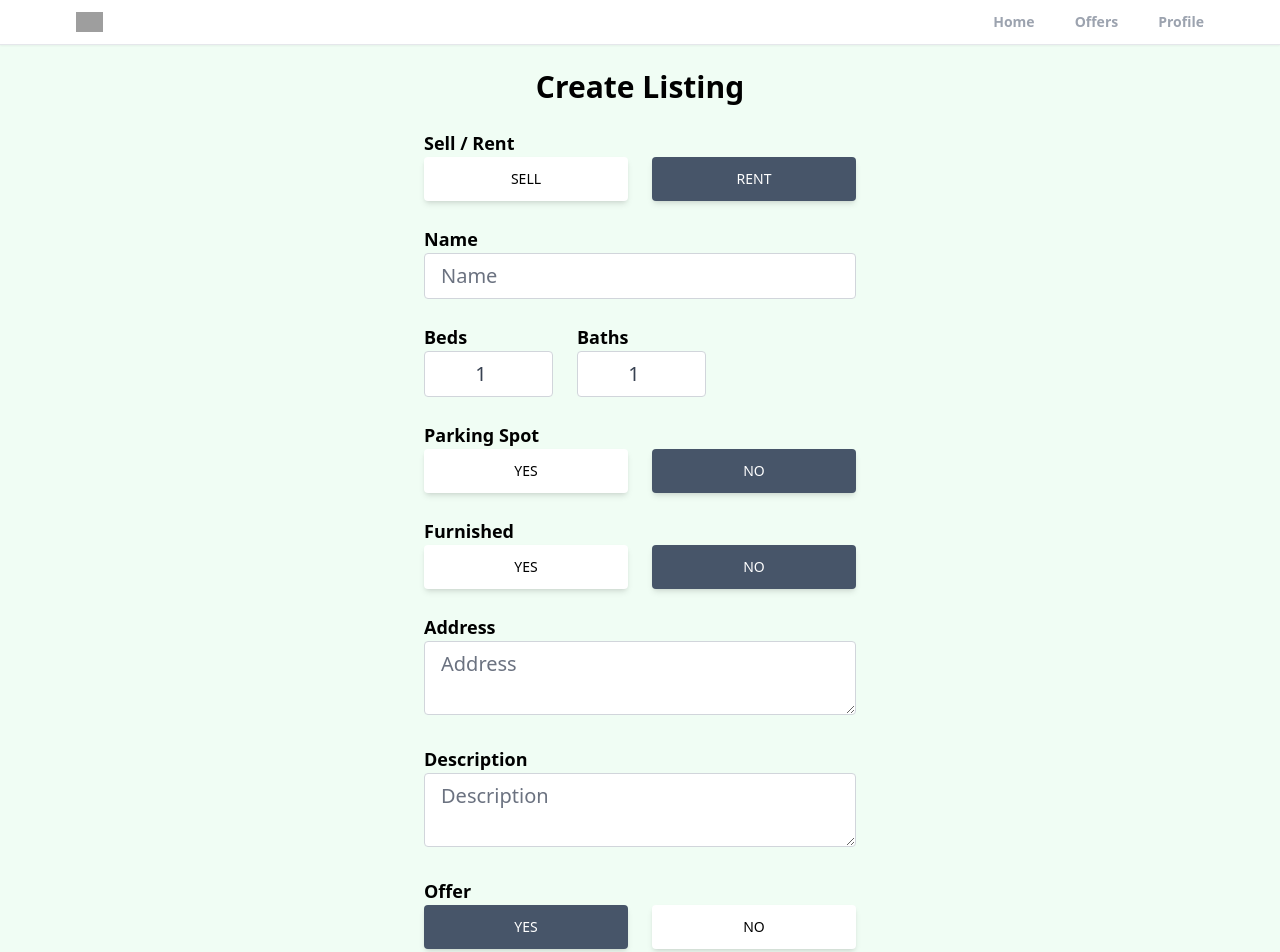
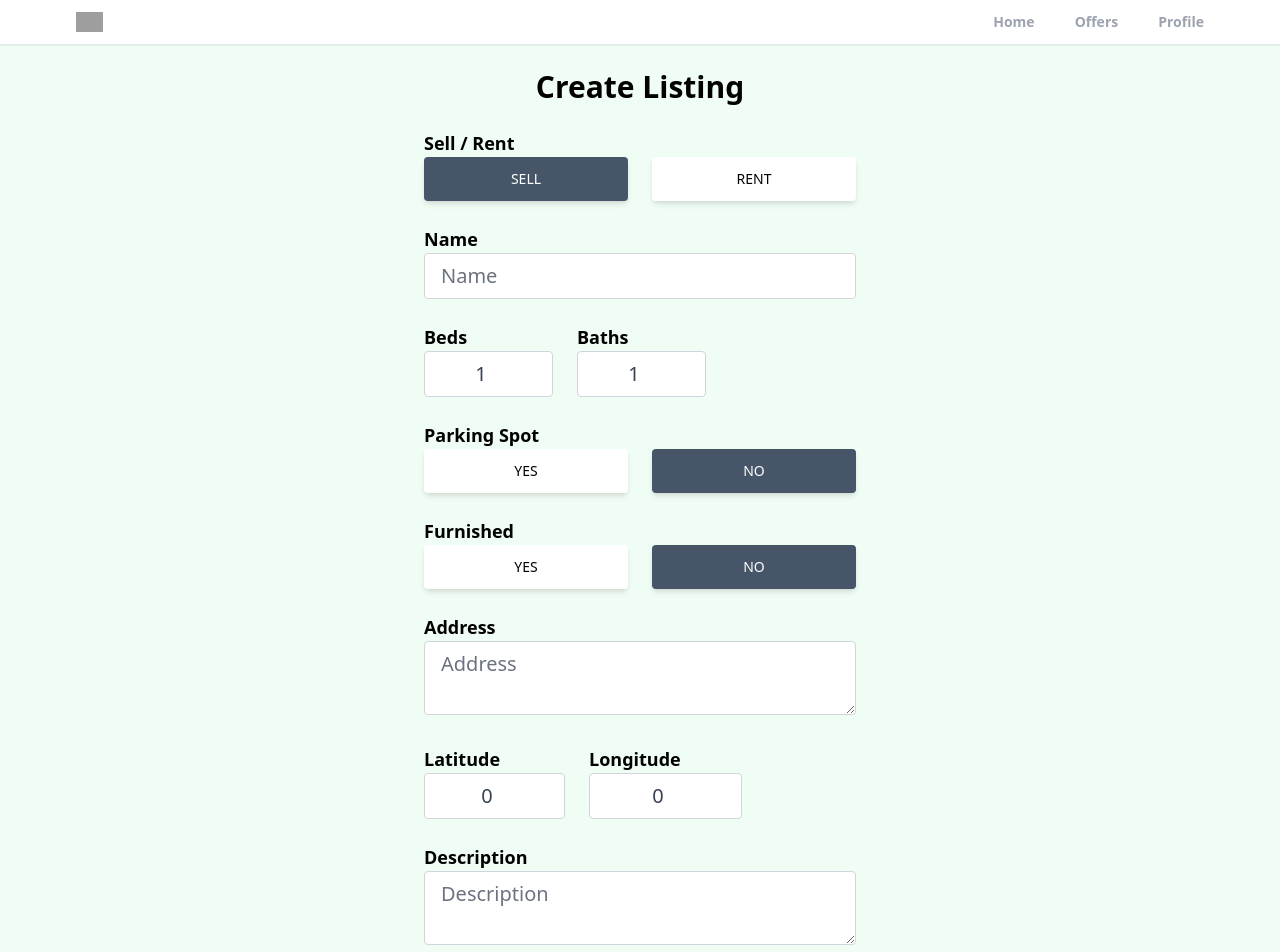
Before and after one commit to Vee-taileng/realtor-clone-react, a React (Create React App) app: page /create-listing in a window 1280 px wide. Shown: the top 952 px of the page. Built offline with nearby package versions, Linux system fonts and the light colour scheme; no server answers; sample sign-in values are in the browser's storage; grey boxes are pictures that could not be loaded.

Commit message:
Add create listings form submit functionality and update the listings to firestore

```diff
--- a/package.json
+++ b/package.json
@@ -14,6 +14,7 @@
     "react-router-dom": "^6.9.0",
     "react-scripts": "5.0.1",
     "react-toastify": "^9.1.1",
+    "uuid": "^9.0.0",
     "web-vitals": "^2.1.4"
   },
   "scripts": {
--- a/src/App.js
+++ b/src/App.js
@@ -1,32 +1,33 @@
-import { BrowserRouter as Router, Routes, Route } from 'react-router-dom';
-import Home from './pages/Home'
-import Offers from './pages/Offers'
-import SignIn from './pages/SignIn'
-import Header from './component/Header'
-import PrivateRoute from './component/PrivateRoute'
-import ForgotPassword from './pages/ForgotPassword'
-import SignUp from './pages/SignUp'
-import { ToastContainer } from 'react-toastify';
-import 'react-toastify/dist/ReactToastify.css';
-import Profile from './pages/Profile';
-import CreateListing from './pages/CreateListing';
-
+import { BrowserRouter as Router, Routes, Route } from "react-router-dom";
+import Home from "./pages/Home";
+import Offers from "./pages/Offers";
+import SignIn from "./pages/SignIn";
+import Header from "./component/Header";
+import PrivateRoute from "./component/PrivateRoute";
+import ForgotPassword from "./pages/ForgotPassword";
+import SignUp from "./pages/SignUp";
+import { ToastContainer } from "react-toastify";
+import "react-toastify/dist/ReactToastify.css";
+import Profile from "./pages/Profile";
+import CreateListing from "./pages/CreateListing";
 
 function App() {
   return (
     <>
-      <Router >
+      <Router>
         <Header />
         <Routes>
-          <Route path='/' element={< Home />} />
-          <Route path='/offers' element={< Offers />} />
-          <Route path='/sign-in' element={< SignIn />} />
-          <Route path='/forgot-password' element={< ForgotPassword />} />
-          <Route path='/sign-up' element={< SignUp />} />
-          <Route path='/profile' element={<PrivateRoute />}>
-            <Route path='/profile' element={< Profile />} />
+          <Route path="/" element={<Home />} />
+          <Route path="/offers" element={<Offers />} />
+          <Route path="/sign-in" element={<SignIn />} />
+          <Route path="/forgot-password" element={<ForgotPassword />} />
+          <Route path="/sign-up" element={<SignUp />} />
+          <Route path="/profile" element={<PrivateRoute />}>
+            <Route path="/profile" element={<Profile />} />
           </Route>
-          <Route path='/create-listing' element={< CreateListing />} />
+          <Route path="/create-listing" element={<PrivateRoute />}>
+            <Route path="/create-listing" element={<CreateListing />} />
+          </Route>
         </Routes>
       </Router>
       <ToastContainer
@@ -40,7 +41,7 @@
         draggable
         pauseOnHover
         theme="dark"
-        />
+      />
     </>
   );
 }
--- a/src/pages/CreateListing.jsx
+++ b/src/pages/CreateListing.jsx
@@ -1,8 +1,25 @@
 import React, { useState } from "react";
+import { toast } from "react-toastify";
+import Spinner from "../component/Spinner";
+import { getAuth } from "firebase/auth";
+import {
+  getStorage,
+  ref,
+  uploadBytesResumable,
+  getDownloadURL,
+} from "firebase/storage";
+import { v4 as uuidv4 } from "uuid";
+import { addDoc, collection, serverTimestamp } from "firebase/firestore"
+import {db} from "../firebase"
+import { useNavigate } from "react-router";
 
 export default function CreateListing() {
+  const navigate = useNavigate()
+  const auth = getAuth();
+  const [geolocationEnabled, setGeolocationEnbled] = useState(false);
+  const [loading, setLoading] = useState(false);
   const [formData, setFormData] = useState({
-    type: "rent",
+    type: "sell",
     name: "",
     bedroom: 1,
     bathroom: 1,
@@ -13,6 +30,9 @@
     offer: true,
     regularPrice: 0,
     discountPrice: 0,
+    latitude: 0,
+    longitude: 0,
+    images: {},
   });
 
   const {
@@ -27,19 +47,159 @@
     offer,
     regularPrice,
     discountPrice,
+    latitude,
+    longitude,
+    images,
   } = formData;
-  function onChange() {}
+
+  function onChange(e) {
+    let boolean = null;
+    if (e.target.value === "true") {
+      boolean = true;
+    }
+    if (e.target.value === "false") {
+      boolean = false;
+    }
+
+    // For Files
+    if (e.target.files) {
+      setFormData((prevState) => ({
+        ...prevState,
+        images: e.target.files,
+      }));
+    }
+
+    // Text/Boolean/Number
+    if (!e.target.files) {
+      setFormData((prevState) => ({
+        ...prevState,
+        [e.target.id]: boolean ?? e.target.value,
+      }));
+    }
+  }
+
+  // Submit Everything to the firbase
+  async function onSubmit(e) {
+    e.preventDefault();
+    setLoading(true);
+    if (discountPrice >= regularPrice) {
+      setLoading(false);
+      toast.error("Discount should be less than regular price");
+      return;
+    }
+
+    if (images.length > 6) {
+      setLoading(false);
+      toast.error("6 images maximum");
+      return;
+    }
+
+    // Fetching Google Geolocation API
+    let geolocation = {};
+    let location;
+    if (geolocationEnabled) {
+      const response = await fetch(
+        `https://maps.googleapis.com/maps/api/geocode/json?address=${address}&key=${process.env.REACT_APP_GEOCODE_API_KEY}`
+      );
+
+      const data = await response.json();
+      console.log(data);
+      geolocation.lat = data.results[0]?.geometry.location.lat ?? 0;
+      geolocation.lng = data.results[0]?.geometry.location.lng ?? 0;
+
+      location = data.status === "ZERO_RESULTS" && undefined;
+
+      if (location === undefined || location.includes("underfined")) {
+        setLoading(false);
+        toast.error("Please enter correct location");
+      }
+    } else {
+      geolocation.lat = latitude;
+      geolocation.lng = longitude;
+    }
+
+    async function storeImage(image) {
+      return new Promise((resolve, reject) => {
+        const storage = getStorage();
+        const filename = `${auth.currentUser.uid}-${image.name}-${uuidv4()}`;
+        const storageRef = ref(storage, filename);
+        const uploadTask = uploadBytesResumable(storageRef, image);
+
+        // Listen for state changes, errors, and completion of the upload.
+        uploadTask.on(
+          "state_changed",
+          (snapshot) => {
+            // Get task progress, including the number of bytes uploaded and the total number of bytes to be uploaded
+            const progress =
+              (snapshot.bytesTransferred / snapshot.totalBytes) * 100;
+            console.log("Upload is " + progress + "% done");
+            switch (snapshot.state) {
+              case "paused":
+                console.log("Upload is paused");
+                break;
+              case "running":
+                console.log("Upload is running");
+                break;
+              default:
+                break;
+            };
+            return null;
+          },
+          (error) => {
+            // A full list of error codes is available at
+            // https://firebase.google.com/docs/storage/web/handle-errors
+            reject(error)
+          },
+          () => {
+            // Upload completed successfully, now we can get the download URL
+            getDownloadURL(uploadTask.snapshot.ref).then((downloadURL) => {
+              resolve(downloadURL);
+            });
+          }
+        );
+      });
+    }
+    const imgUrls = await Promise.all(
+      [...images]
+        .map((image) => storeImage(image))
+        )
+        .catch((error) => {
+          setLoading(false);
+          toast.error("Images could not be uploaded!");
+          return [];
+        })
+
+    const formDataCopy = {
+      ...formData,
+      imgUrls,
+      geolocation,
+      timestamp: serverTimestamp()
+    };
+    delete formDataCopy.images;
+    !formData.offer && delete formDataCopy.discountPrice;
+    delete formDataCopy.latitude;
+    delete formDataCopy.longitude
+    const docRef = await addDoc(collection(db, "listings"), formDataCopy);
+    setLoading(false);
+    toast.success("Listings created")
+    navigate(`/category/${formDataCopy.type}/${docRef.id}`)
+  }
+
+  // Insert Loading Component to Create Listing Page
+  if (loading) {
+    return <Spinner />;
+  }
   return (
     <main className="max-w-md px-2 mx-auto">
       <h1 className="text-3xl text-center mt-6 font-bold">Create Listing</h1>
-      <form>
+      <form onSubmit={onSubmit}>
         <p className="text-lg mt-6 font-semibold">Sell / Rent</p>
         <div className="flex">
           <button
             type="button"
             id="type"
             value="sell"
-            onChange={onChange}
+            onClick={onChange}
             className={`mr-3 px-7 py-3 font-medium text-sm uppercase
             shadow-md rounded hover:shadow-lg focus:shadow-lg active:shadow-lg
             transition duration-200 ease-in-out w-full ${
@@ -52,7 +212,7 @@
             type="button"
             id="type"
             value="rent"
-            onChange={onChange}
+            onClick={onChange}
             className={`ml-3 px-7 py-3 font-medium text-sm uppercase
             shadow-md rounded hover:shadow-lg focus:shadow-lg active:shadow-lg
             transition duration-200 ease-in-out w-full ${
@@ -116,7 +276,7 @@
             type="button"
             id="parking"
             value={true}
-            onChange={onChange}
+            onClick={onChange}
             className={`mr-3 px-7 py-3 font-medium text-sm uppercase
             shadow-md rounded hover:shadow-lg focus:shadow-lg active:shadow-lg
             transition duration-200 ease-in-out w-full ${
@@ -129,7 +289,7 @@
             type="button"
             id="parking"
             value={false}
-            onChange={onChange}
+            onClick={onChange}
             className={`ml-3 px-7 py-3 font-medium text-sm uppercase
             shadow-md rounded hover:shadow-lg focus:shadow-lg active:shadow-lg
             transition duration-200 ease-in-out w-full ${
@@ -145,7 +305,7 @@
             type="button"
             id="furnished"
             value={true}
-            onChange={onChange}
+            onClick={onChange}
             className={`mr-3 px-7 py-3 font-medium text-sm uppercase
             shadow-md rounded hover:shadow-lg focus:shadow-lg active:shadow-lg
             transition duration-200 ease-in-out w-full ${
@@ -158,7 +318,7 @@
             type="button"
             id="furnished"
             value={false}
-            onChange={onChange}
+            onClick={onChange}
             className={`ml-3 px-7 py-3 font-medium text-sm uppercase
             shadow-md rounded hover:shadow-lg focus:shadow-lg active:shadow-lg
             transition duration-200 ease-in-out w-full ${
@@ -180,6 +340,42 @@
           transition duration-200 ease-in-out focus:text-gray-700 focus:gb-white focus:border-slate-600
           mb-6"
         />
+        {!geolocationEnabled && (
+          <div className="flex space-x-6 justify-start mb-6">
+            <div className="">
+              <p className="text-lg font-semibold">Latitude</p>
+              <input
+                type="number"
+                id="latitude"
+                value={latitude}
+                onChange={onChange}
+                required
+                min="-90"
+                max="90"
+                className="w-full px-4 py-2 text-xl text-gray-700
+                bg-white border border-gray-300 rounded transition duration-200 ease-in-out
+                focus:bg-white focus:text-gray-700 focus:border-slate-600
+                text-center"
+              />
+            </div>
+            <div className="">
+              <p className="text-lg font-semibold">Longitude</p>
+              <input
+                type="number"
+                id="longitude"
+                value={longitude}
+                onChange={onChange}
+                required
+                min="-180"
+                max="180"
+                className="w-full px-4 py-2 text-xl text-gray-700
+                bg-white border border-gray-300 rounded transition duration-200 ease-in-out
+                focus:bg-white focus:text-gray-700 focus:border-slate-600
+                text-center"
+              />
+            </div>
+          </div>
+        )}
         <p className="text-lg font-semibold">Description</p>
         <textarea
           type="text"
@@ -199,7 +395,7 @@
             type="button"
             id="offer"
             value={true}
-            onChange={onChange}
+            onClick={onChange}
             className={`mr-3 px-7 py-3 font-medium text-sm uppercase
             shadow-md rounded hover:shadow-lg focus:shadow-lg active:shadow-lg
             transition duration-200 ease-in-out w-full ${
@@ -212,7 +408,7 @@
             type="button"
             id="offer"
             value={false}
-            onChange={onChange}
+            onClick={onChange}
             className={`ml-3 px-7 py-3 font-medium text-sm uppercase
             shadow-md rounded hover:shadow-lg focus:shadow-lg active:shadow-lg
             transition duration-200 ease-in-out w-full ${
@@ -285,9 +481,7 @@
             multiple
             required
             className="w-full px-3 py-2 text-gray-700 border border-gray-300 bg-white
-                      transition duration-200 ease-in-out rounded focus:bg-white focus:border-slate-600
-
-                      "
+                      transition duration-200 ease-in-out rounded focus:bg-white focus:border-slate-600"
           />
         </div>
         <button
```
Also changed, not shown: 1 other file (tests, documents, lock files or other folders).
